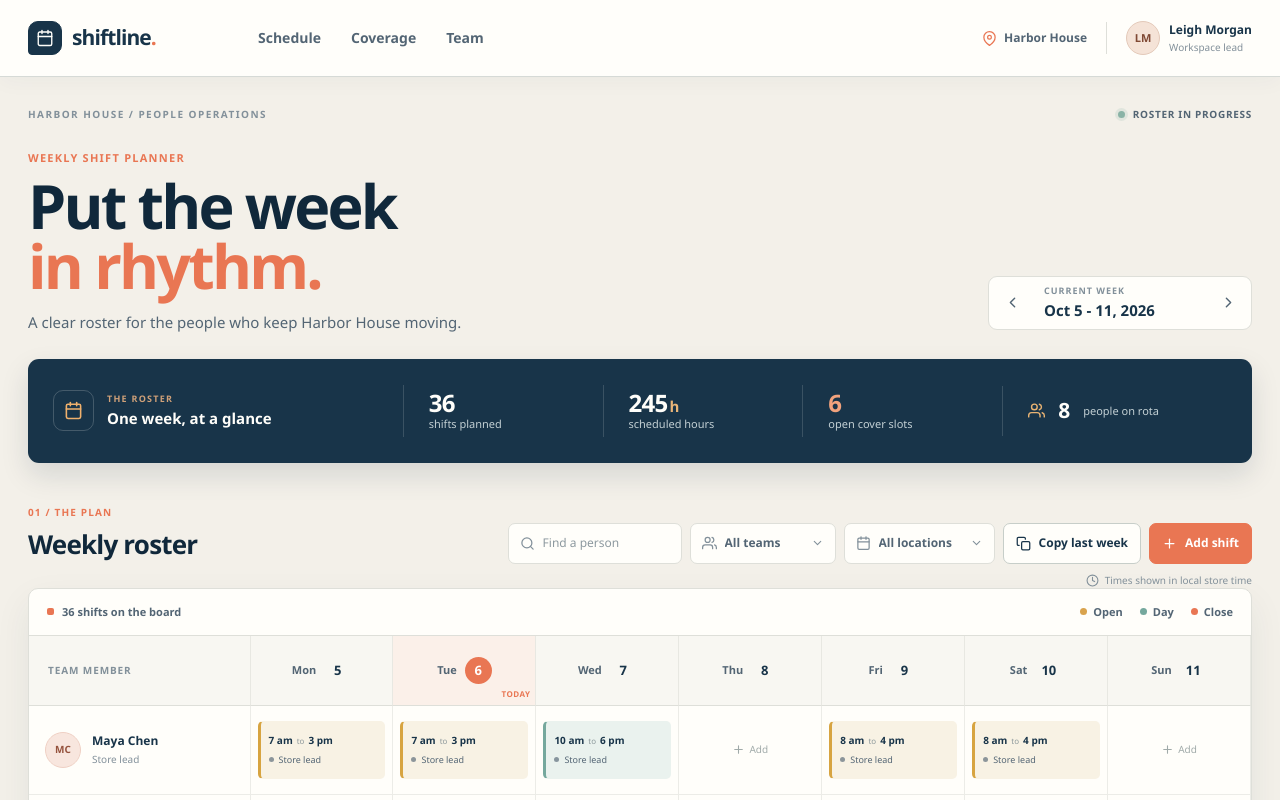
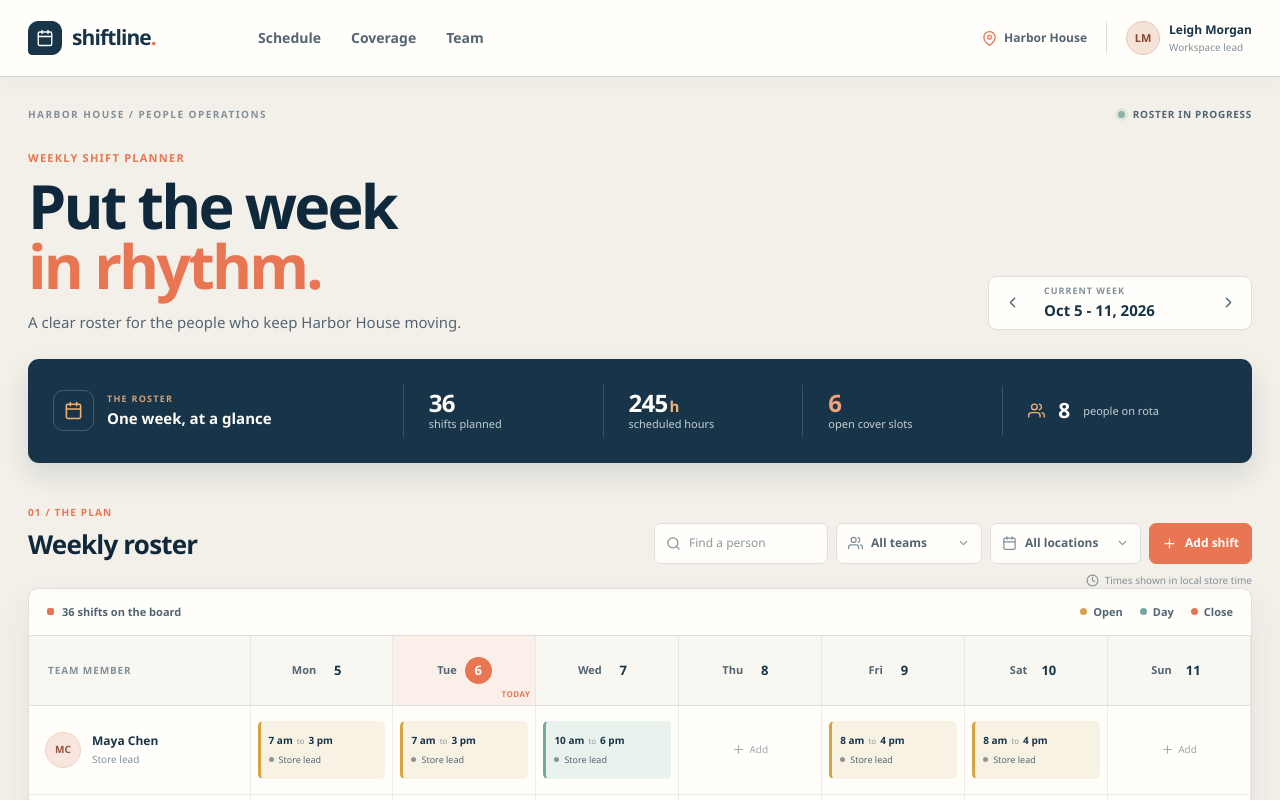
Before and after one commit to a2rp/employee-shift-scheduler, a React (Vite) app: page / in a window 1280 px wide. Shown: the top 800 px of the page. Built offline with nearby package versions, Linux system fonts and the light colour scheme.

Commit message:
remove previous week copy control

```diff
--- a/src/components/plannerHeading/index.jsx
+++ b/src/components/plannerHeading/index.jsx
@@ -4,7 +4,6 @@ import {
     FiChevronLeft,
     FiChevronRight,
     FiClock,
-    FiCopy,
     FiPlus,
     FiSearch,
     FiUsers,
@@ -22,7 +21,6 @@ const PlannerHeading = ({
     onPreviousWeek,
     onNextWeek,
     onCurrentWeek,
-    onDuplicatePrevious,
     onAddShift,
     search,
     onSearchChange,
@@ -163,15 +161,6 @@ const PlannerHeading = ({
                     <FiChevronDown aria-hidden="true" />
                 </label>
                 <button
-                    className={styles["copy-button"]}
-                    type="button"
-                    onClick={onDuplicatePrevious}
-                    title="Copy shifts from the previous week"
-                >
-                    <FiCopy aria-hidden="true" />
-                    <span>Copy last week</span>
-                </button>
-                <button
                     className={styles["add-button"]}
                     type="button"
                     onClick={onAddShift}
--- a/src/components/plannerHeading/styles.module.css
+++ b/src/components/plannerHeading/styles.module.css
@@ -372,7 +372,6 @@
         }
     }
 
-    .copy-button,
     .add-button {
         min-height: 41px;
         display: inline-flex;
@@ -543,8 +542,7 @@
             flex: 1 1 130px;
         }
 
-        .copy-button,
-        .add-button {
+    .add-button {
             flex: 1 1 130px;
         }
     }
```
